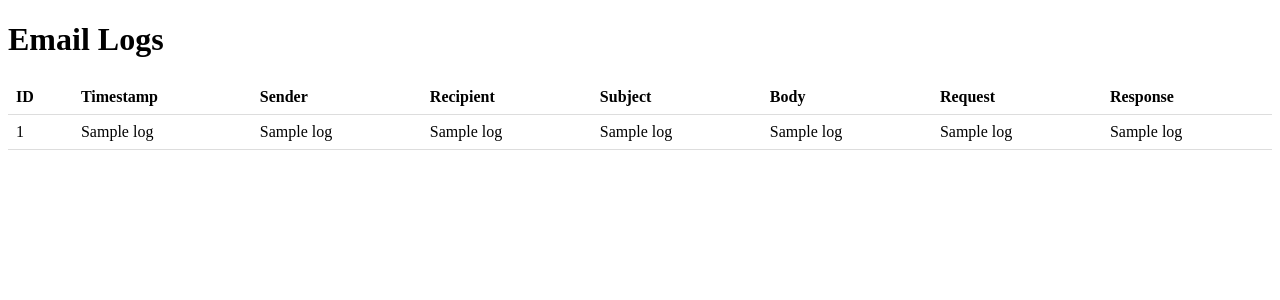
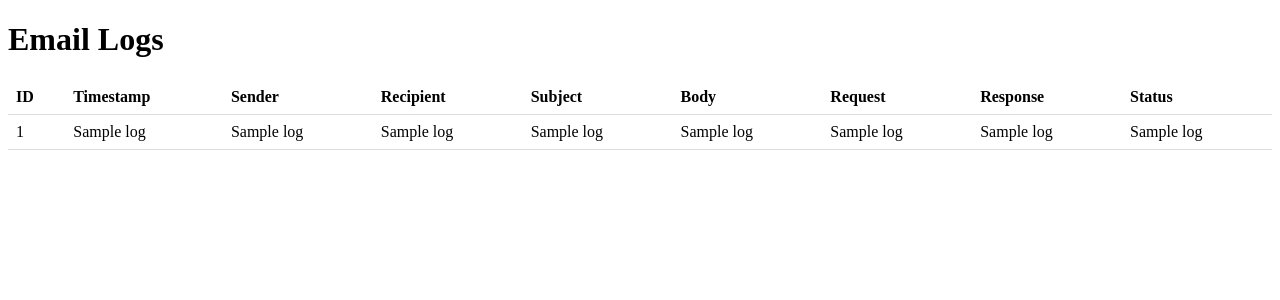
Before and after one commit to VedantAdka/ZipMat, a Flask app: template templates/email_logs.html in a window 1280 px wide. Shown: the top 300 px of the page. Run offline with Flask 3, Linux system fonts and the light colour scheme; the template is opened without the code that fills it: most values are stand-ins (such as "Sample title", 1, 10 or a date in 2020).

Commit message:
API Response & Status code added

```diff
--- a/app.py
+++ b/app.py
@@ -1,4 +1,5 @@
 from flask import Flask, render_template, request
+from requests import HTTPError
 from flask_mail import Mail, Message
 import sqlite3
 from werkzeug.local import Local, LocalProxy
@@ -37,9 +38,13 @@ def create_table():
             subject TEXT,
             body TEXT,
             request TEXT,
-            response TEXT
+            response TEXT,
+            status TEXT
         )
     ''')
+
+
+
 
 @app.route('/')
 def members():
@@ -67,32 +72,43 @@ def send_message():
             # Send the email via API
             response = mail.send(message)
 
+            # Create a response_data dictionary without status code
+            response_data = {
+                'status': 'Success',
+                'message': 'Email sent successfully',
+                'response_data': 'No response data'
+            }
+
+            # Infer the status code based on the success
+            status_code = 200  # Assuming a success status code
+            success_message = "Email sent successfully"
+
             # Insert the request and response data into the database
             conn = get_db()
             conn.execute('''
-                INSERT INTO email_logs (sender_email, recipient_email, subject, body, request, response)
-                VALUES (?, ?, ?, ?, ?, ?)
-            ''', (message.sender, message.recipients[0], message.subject, message.body, str(request_data), str(response)))
+                INSERT INTO email_logs (sender_email, recipient_email, subject, body, request, response, status)
+                VALUES (?, ?, ?, ?, ?, ?, ?)
+            ''', (message.sender, message.recipients[0], message.subject, message.body, str(request_data), str(response_data), status_code))
 
             # Commit the changes to the database
             conn.commit()
 
-            success = "Message sent"
-            return render_template("result.html", success=success)
+            return render_template("result.html", success=success_message)
 
         except Exception as e:
             # Log any exceptions that occur during email sending
             conn = get_db()
             conn.execute('''
-                INSERT INTO email_logs (sender_email, recipient_email, subject, body, request, response)
-                VALUES (?, ?, ?, ?, ?, ?)
-            ''', (message.sender, message.recipients[0], message.subject, message.body, str(request_data), str(e)))
+                INSERT INTO email_logs (sender_email, recipient_email, subject, body, request, response, status)
+                VALUES (?, ?, ?, ?, ?, ?, ?)
+            ''', (message.sender, message.recipients[0], message.subject, message.body, str(request_data), str(e), 'Error'))
 
             # Commit the changes to the database
             conn.commit()
 
-            error = "An error occurred while sending the message"
-            return render_template("result.html", error=error)
+            error_message = "An error occurred while sending the message"
+            return render_template("result.html", error=error_message)
+
 
 @app.route('/email_logs')
 def email_logs():
--- a/templates/email_logs.html
+++ b/templates/email_logs.html
@@ -26,6 +26,7 @@
             <th>Body</th>
             <th>Request</th>
             <th>Response</th>
+            <th>Status</th>
         </tr>
         {% for log in logs %}
         <tr>
@@ -37,6 +38,7 @@
             <td>{{ log[5] }}</td>
             <td>{{ log[6] }}</td>
             <td>{{ log[7] }}</td>
+            <td>{{ log[8] }}</td>
         </tr>
         {% endfor %}
     </table>
```
Also changed, not shown: email_logs.db.
